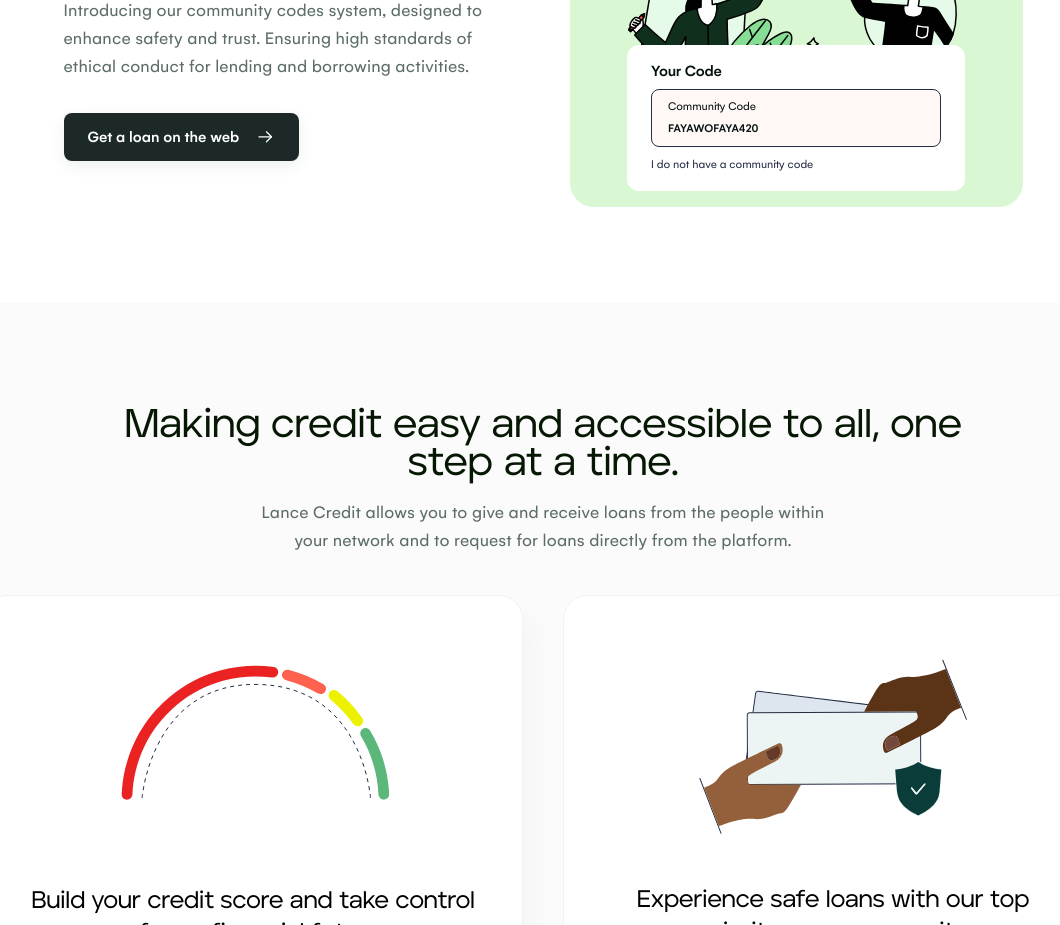
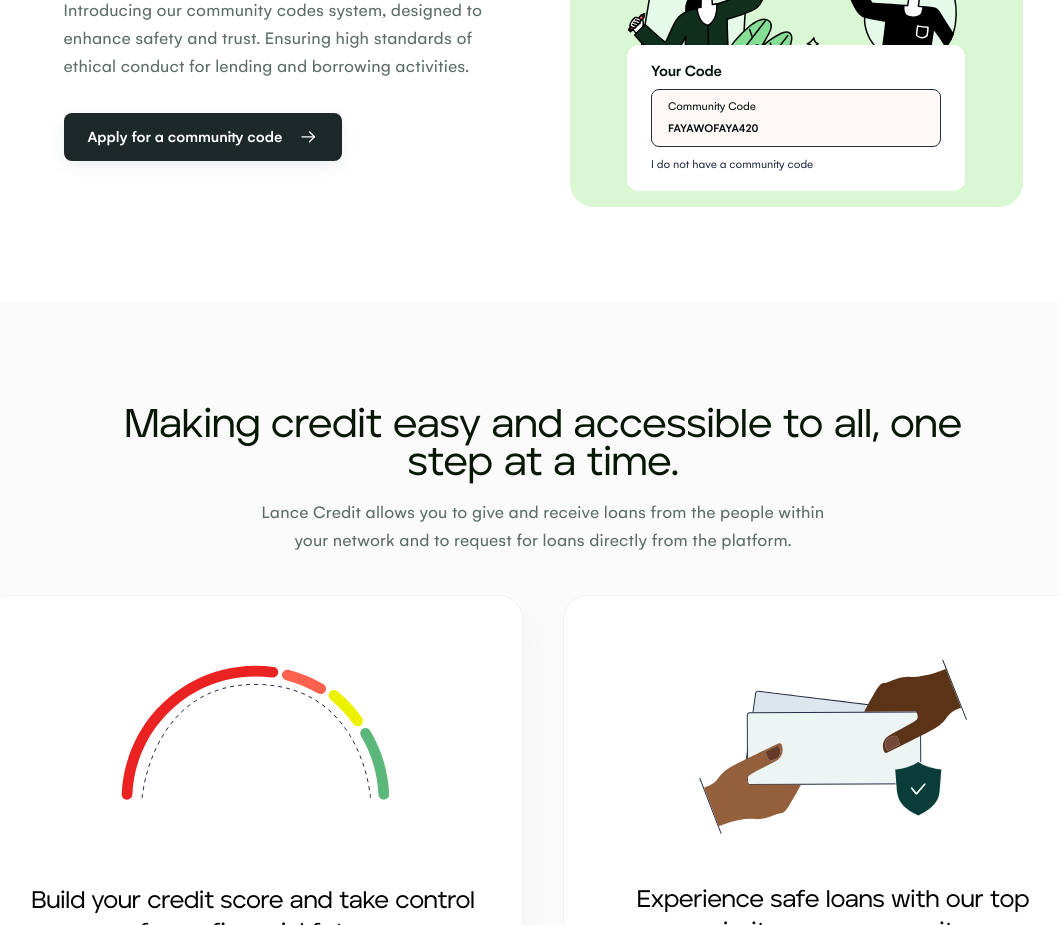
Before and after one commit to Lance-Credit/website, a Nuxt app: page / in a window 1280 px wide. Shown: the part 3920-4845 px from the top of the page, without its empty margins (97-1157 px from the left). Built offline with nearby package versions, Linux system fonts and the light colour scheme.

Commit message:
:wrench: Chore: community code button text and link

```diff
--- a/pages/index.vue
+++ b/pages/index.vue
@@ -228,8 +228,8 @@
                     <p class="mb-8 text-[#5C6C67] text-base sm:text-lg leading-[26px] tracking-[0.16px] sm:tracking-[0.18px] text-center sm:text-left">
                         Introducing our community codes system, designed to enhance safety and trust. Ensuring high standards of ethical conduct for lending and borrowing activities.
                     </p>
-                    <NuxtLink to="" class="btn btn-secondary flex items-center w-fit gap-4 mx-auto sm:ml-0">
-                        <span>Get a loan on the web</span>
+                    <NuxtLink to="https://tally.so/r/w2KLJL" target="_blank" class="btn btn-secondary flex items-center w-fit gap-4 mx-auto sm:ml-0">
+                        <span>Apply for a community code</span>
                         <svg xmlns="http://www.w3.org/2000/svg" width="20" height="20" viewBox="0 0 20 20" fill="none">
                             <path d="M3.33594 9.77148C3.33594 9.45507 3.57107 9.19358 3.87613 9.15219L3.96094 9.14648H16.4609C16.8061 9.14648 17.0859 9.42631 17.0859 9.77148C17.0859 10.0879 16.8508 10.3494 16.5457 10.3908L16.4609 10.3965H3.96094C3.61576 10.3965 3.33594 10.1167 3.33594 9.77148Z" fill="white"/>
                             <path d="M10.9809 5.19307C10.7363 4.94952 10.7354 4.5538 10.979 4.30919C11.2004 4.08683 11.5476 4.06591 11.7926 4.24693L11.8629 4.30729L16.9045 9.32729C17.1276 9.54936 17.1479 9.89779 16.9654 10.1429L16.9046 10.213L11.8629 15.2339C11.6183 15.4774 11.2226 15.4766 10.979 15.232C10.7576 15.0097 10.7381 14.6624 10.9202 14.4181L10.9808 14.3482L15.5775 9.76993L10.9809 5.19307Z" fill="white"/>
```
